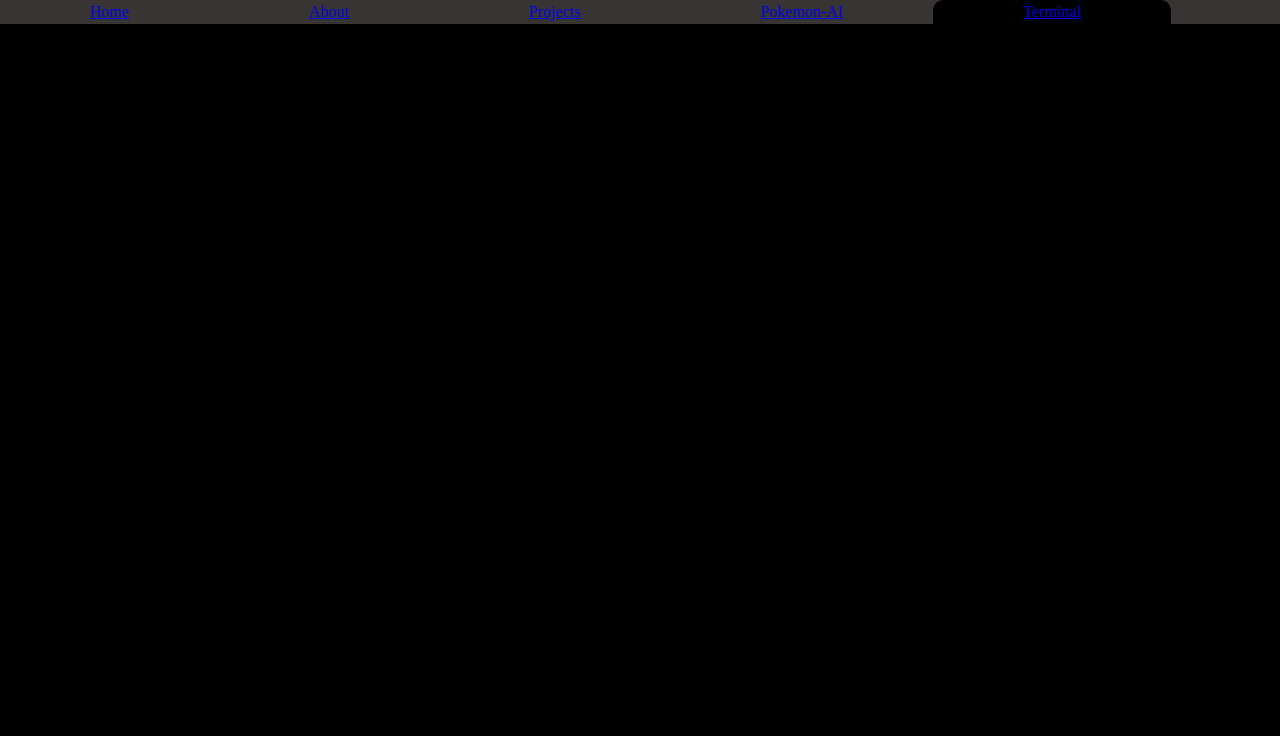
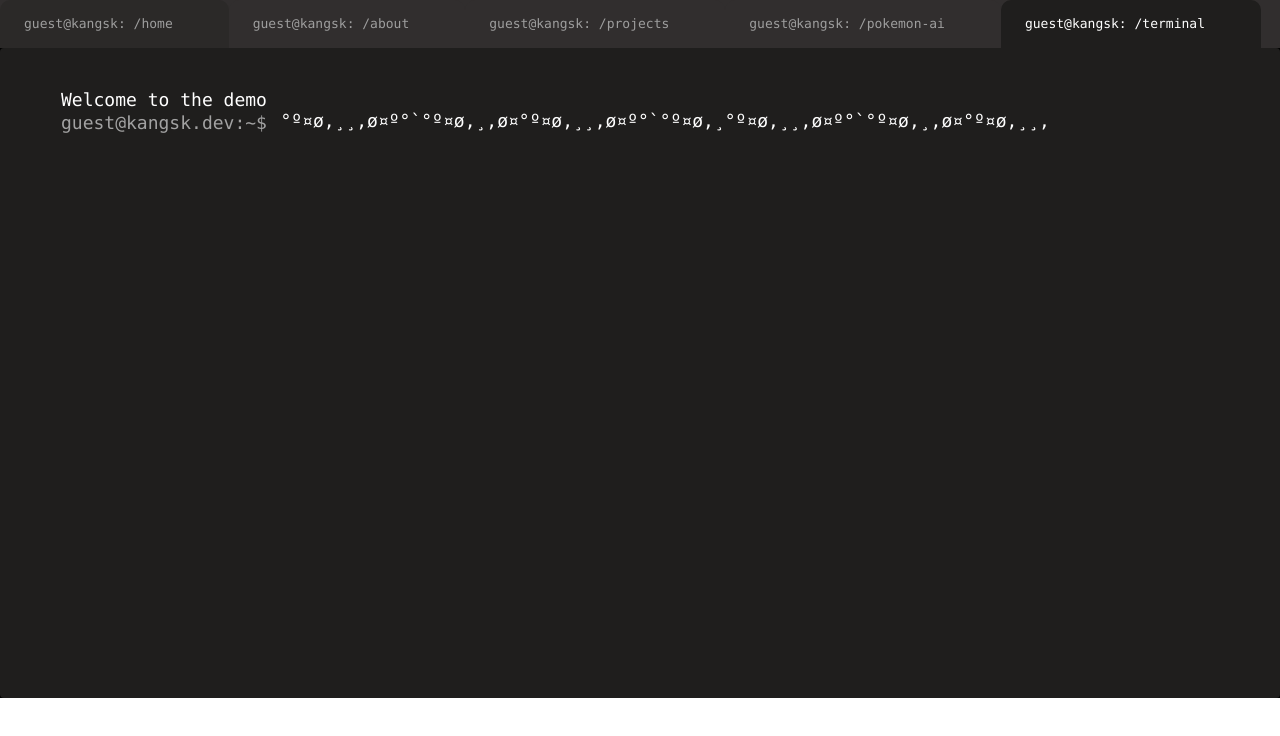
Before and after one commit to skang188144/kangsk.dev, a React (Create React App) app: page /terminal in a window 1280 px wide. Shown: the top 736 px of the page. Built offline with nearby package versions, Linux system fonts and the light colour scheme.

Commit message:
Completed importing terminal user interface, with a work in progress non-responsive navbar

```diff
--- a/src/App.js
+++ b/src/App.js
@@ -6,8 +6,10 @@ import About from './components/pages/About';
 import Projects from './components/pages/Projects';
 import Pokemon_AI from './components/pages/Pokemon_AI';
 import Terminal from './components/pages/Terminal';
+import { useEffect } from 'react';
 
 function App() {
+
   return (
     <div className='App'>
       <Navbar/>
--- a/src/components/Navbar.css
+++ b/src/components/Navbar.css
@@ -1,5 +1,5 @@
 .Navbar {
-    background-color: #383434;
+    background-color: #312e2e;
     color: white;
     display: flex;
     align-items: center;
@@ -15,14 +15,40 @@
 .Navbar ul li {
     display: inline;
     list-style: none;
-    padding-left: 90px;
-    padding-right: 90px;
-    padding-top: 3px;
-    padding-bottom: 3px;
-    font-size: 1rem;
+    font-size: small;
     border-radius: 10px 10px 0px 0px;
+    height: 6dvh;
+    font-family: 'Fira Mono', Consolas, Menlo, Monaco, 'Courier New', Courier, monospace;
+    background-color: #312e2e;
+    color: #9e9e9e
 }
 
-.Navbar ul li Link {
-    font-family: "Courier New", Courier, monospace;
+.Navbar ul li:hover {
+    display: inline;
+    list-style: none;
+    font-size: small;
+    border-radius: 10px 10px 0px 0px;
+    font-family: 'Fira Mono', Consolas, Menlo, Monaco, 'Courier New', Courier, monospace;
+    background-color: #2b2928;
+    color: #9e9e9e
 }
+
+.Navbar ul li.active {
+    display: inline;
+    list-style: none;
+    font-size: small;
+    border-radius: 10px 10px 0px 0px;
+    font-family: 'Fira Mono', Consolas, Menlo, Monaco, 'Courier New', Courier, monospace;
+    background-color: #1f1e1d;
+    color: white;
+}
+
+a {
+    color: inherit;
+    text-decoration: none;
+    display: block;
+    padding-left: 3dvh;
+    padding-right: 7dvh;
+    padding-top: 2dvh;
+    padding-bottom: 2dvh;
+}
--- a/src/components/Navbar.js
+++ b/src/components/Navbar.js
@@ -1,64 +1,29 @@
 import './Navbar.css';
-import { useEffect, useState } from 'react';
 import { Link, useLocation } from 'react-router-dom'
 
 const Navbar = () => {
-    const [homeListItemColor, setHomeListItemColor] = useState('#383434')
-    const [aboutListItemColor, setAboutListItemColor] = useState('#383434')
-    const [projectsListItemColor, setProjectsListItemColor] = useState('#383434')
-    const [pokemonAIListItemColor, setPokemonAIListItemColor] = useState('#383434')
-    const [terminalListItemColor, setTerminalListItemColor] = useState('#383434')
-
     const location = useLocation()
-
-    const grayAllListItems = () => {
-        setHomeListItemColor('#383434')
-        setAboutListItemColor('#383434')
-        setProjectsListItemColor('#383434')
-        setPokemonAIListItemColor('#383434')
-        setTerminalListItemColor('#383434')
-    }
-
-    useEffect(() => {
-        if (location.pathname === '/') {
-            grayAllListItems()
-            setHomeListItemColor('black')
-        } else if (location.pathname === '/about') {
-            grayAllListItems()
-            setAboutListItemColor('black')
-        } else if (location.pathname === '/projects') {
-            grayAllListItems()
-            setProjectsListItemColor('black')
-        } else if (location.pathname === '/pokemon-ai') {
-            grayAllListItems()
-            setPokemonAIListItemColor('black')
-        } else if (location.pathname === '/terminal') {
-            grayAllListItems()
-            setTerminalListItemColor('black')
-        }
-    })
 
     return (
         <>
             <nav className='Navbar'>
                 <ul>
-                    <li className='HomeListItem' style={{ backgroundColor: homeListItemColor }}>
-                        <Link to="/">Home</Link>
+                    <li className={location.pathname === '/' ? 'active' : ''}>
+                        <Link to="/" className='HomeListItemLink'>guest@kangsk: /home</Link>
                     </li>
-                    <li className='AboutListItem' style={{ backgroundColor: aboutListItemColor }}>
-                        <Link to="/about">About</Link>
+                    <li className={location.pathname === '/about' ? 'active' : ''}>
+                        <Link to="/about">guest@kangsk: /about</Link>
                     </li>
-                    <li className='ProjectsListItem' style={{ backgroundColor: projectsListItemColor }}>
-                        <Link to="/projects">Projects</Link>
+                    <li className={location.pathname === '/projects' ? 'active' : ''}>
+                        <Link to="/projects">guest@kangsk: /projects</Link>
                     </li>
-                    <li className='PokemonAIListItem' style={{ backgroundColor: pokemonAIListItemColor }}>
-                        <Link to="/pokemon-ai">Pokemon-AI</Link>
+                    <li className={location.pathname === '/pokemon-ai' ? 'active' : ''}>
+                        <Link to="/pokemon-ai">guest@kangsk: /pokemon-ai</Link>
                     </li>
-                    <li className='TerminalListItem' style={{ backgroundColor: terminalListItemColor }}>
-                        <Link to="/terminal">Terminal</Link>
+                    <li className={location.pathname === '/terminal' ? 'active' : ''}>
+                        <Link to="/terminal">guest@kangsk: /terminal</Link>
                     </li>
                 </ul>
-
             </nav>
         </>
     );
--- /dev/null
+++ b/src/components/TerminalComponent.css
@@ -0,0 +1,68 @@
+.TerminalWrapper {
+    width: 100%;
+    background: #1f1e1d;
+    color: white;
+    font-size: 18px;
+    font-family: 'Fira Mono', Consolas, Menlo, Monaco, 'Courier New', Courier, monospace;
+    border-radius: 4px;
+    padding: 25px 45px 25px 45px;
+    position: relative;
+    -webkit-box-sizing: border-box;
+            box-sizing: border-box;
+}
+
+.Terminal {
+    overflow: auto;
+    display: flex;
+    flex-direction: column;
+    width: inherit;
+    height: inherit;
+}
+
+  .TerminalLineWrapper {
+    white-space: pre;
+  }
+
+  .TerminalLineWrapper:before {
+    /* Set up defaults and ensure empty lines are displayed. */
+    display: inline-block;
+    vertical-align: middle;
+    color: #a2a2a2;
+  }
+
+  .TerminalLinePromptWrapper[terminalprompt]:before {
+    margin-right: 0.75em;
+    content: attr(terminalprompt);
+  }
+
+  .TerminalWrapper:focus-within .TerminalLineCursorWrapper .TerminalLineCursor {
+    position: relative;
+    display: inline-block;
+    width: 0.55em;
+    height: 0.93em;
+    top: 0.225em;
+    background: #fff;
+    -webkit-animation: blink 1s infinite;
+            animation: blink 1s infinite;
+  }
+
+  /* Cursor animation */
+
+  @-webkit-keyframes blink {
+    50% {
+        opacity: 0;
+    }
+  }
+
+  @keyframes blink {
+    50% {
+        opacity: 0;
+    }
+  }
+
+  .TerminalHiddenInput {
+        font-size: inherit;
+        font-family: inherit;
+        position: fixed;
+        left: -1000px;
+  }
--- /dev/null
+++ b/src/components/TerminalComponent.js
@@ -0,0 +1,132 @@
+import { useEffect, useState, useRef, KeyboardEvent, ChangeEvent, ReactNode, ReactNodeArray } from "react"
+import './TerminalComponent.css';
+
+const TerminalComponent = ({prompt, height = "600px", colorMode, onInput, children, startingInputValue = "", scrollToPosition = true}) => {
+    const [input, setInput] = useState('')
+    const [cursorPosition, setCursorPosition] = useState(0)
+    const scrollIntoViewRef = useRef(null)
+
+    /*
+     * useEffect() hooks
+     */
+
+    // Set the starting input value
+    useEffect(() => {
+        setInput(startingInputValue.trim())
+    }, [startingInputValue])
+
+    // Scroll down when the user presses enter and new output appears
+    useEffect(() => {
+        setTimeout(scrollIntoViewRef?.current?.scrollIntoView({ behavior: "auto", block: "nearest" }), 500);
+    }, [children])
+
+    // Scroll down when the user inputs anything, even without pressing enter
+    useEffect(() => {
+        setTimeout(scrollIntoViewRef?.current?.scrollIntoView({ behavior: "auto", block: "nearest" }), 500);
+    }, [input])
+
+    // Play typing animation for initial text
+    useEffect(() => {
+        triggerTypeAnimation('°º¤ø,¸¸,ø¤º°`°º¤ø,¸,ø¤°º¤ø,¸¸,ø¤º°`°º¤ø,¸°º¤ø,¸¸,ø¤º°`°º¤ø,¸,ø¤°º¤ø,¸¸,ø¤º°`°º¤ø,¸');
+    }, [])
+
+    // Attach click listener to focus the hidden input box at all times the user is clicking anywhere on the site contents
+    useEffect(() => {
+        if (onInput == null) {
+            return;
+        }
+
+        const terminalWrapper = document.getElementsByClassName('TerminalWrapper')[0];
+
+        const listener = (() => (terminalWrapper?.querySelector('.TerminalHiddenInput'))?.focus());
+
+        terminalWrapper.addEventListener('click', listener);
+
+        return () => {
+            terminalWrapper.removeEventListener('click', listener.listener);
+        }
+    }, [onInput]);
+
+    /*
+     * Utility Functions
+     */
+
+    const clamp = (value, min, max) => {
+        if (value > max) return max;
+        if (value < min) return min;
+        return value;
+    }
+
+    // Calculates the total width in pixels of the characters to the right of the cursor.
+    // Create a temporary span element to measure the width of the characters.
+    const calculateInputWidth = (inputElement, chars) => {
+        const span = document.createElement('span');
+        span.style.visibility = 'hidden';
+        span.style.position = 'absolute';
+        span.style.fontSize = window.getComputedStyle(inputElement).fontSize;
+        span.style.fontFamily = window.getComputedStyle(inputElement).fontFamily;
+        span.innerText = chars;
+        document.body.appendChild(span);
+        const width = span.getBoundingClientRect().width;
+        document.body.removeChild(span);
+        // Return the negative width, since the cursor position is to the left of the input suffix
+        return -width;
+    };
+
+    /*
+     * Input Functions
+     */
+
+    const updateInput = (event) => {
+        setInput(event.target.value)
+    }
+
+    const handleInput = (event) => {
+        if (event.key === "Enter") {
+            onInput(input)
+            setCursorPosition(0)
+            setInput("")
+            return;
+        } else if (event.key === "ArrowUp" || event.key === "ArrowDown" || event.key === "ArrowLeft" || event.key === "ArrowRight" || event.key === 'Delete') {
+            const inputElement = event.currentTarget;
+
+            let charsToRightOfCursor = "";
+            let cursorIndex = input.length - (inputElement.selectionStart || 0);
+            cursorIndex = clamp(cursorIndex, 0, input.length);
+
+            if (event.key === 'ArrowLeft') {
+                if(cursorIndex > input.length - 1) cursorIndex--;
+                charsToRightOfCursor = input.slice(input.length - 1 - cursorIndex);
+            }
+            else if (event.key === 'ArrowRight' || event.key === 'Delete') {
+                charsToRightOfCursor = input.slice(input.length - cursorIndex + 1);
+            }
+            else if (event.key === 'ArrowUp') {
+                charsToRightOfCursor = input.slice(0)
+            }
+
+            const inputWidth = calculateInputWidth(inputElement, charsToRightOfCursor);
+            console.log('charsToRightOfCursor: ' + charsToRightOfCursor);
+            setCursorPosition(inputWidth);
+        }
+    }
+
+    async function triggerTypeAnimation (typedValue) {
+        for (let i = 0; i < typedValue.length; i++) {
+            await setTimeout(setInput, 200 + i * 75, typedValue.slice(0, i + 1));
+        }
+    }
+
+    return (
+        <div className={ 'TerminalWrapper' }>
+            <div className="Terminal" style={ { height } }>
+                { children }
+                <div className="TerminalLineWrapper TerminalLinePromptWrapper TerminalLineCursorWrapper" terminalprompt={ prompt || '$' }>{ input }<span className="TerminalLineCursor" style={{ left: `${cursorPosition + 1}px` }}></span></div>
+                <div ref={ scrollIntoViewRef }></div>
+            </div>
+            <input className="TerminalHiddenInput" value={ input } autoFocus={ onInput != null } onChange={ updateInput } onKeyDown={ handleInput }/>
+        </div>
+      );
+}
+
+export default TerminalComponent;
--- a/src/components/pages/Home.css
+++ b/src/components/pages/Home.css
@@ -1,7 +1,10 @@
+@import url('https://fonts.googleapis.com/css2?family=Source+Code+Pro:ital,wght@0,200..900;1,200..900&display=swap');
+
 .Terminal {
     background-color: transparent;
     color: white;
     height: 100vh;
+    width: 100vw;
     padding: 1rem;
     box-sizing: border-box;
 }
@@ -11,6 +14,31 @@ input {
     outline: none;
     margin: 0;
     padding: 0;
+    width: 70vw;
     background-color: transparent;
     color: white;
+    font-family: "Source Code Pro";
 }
+
+.Prompt {
+    display: inline-block;
+    font-family: "Source Code Pro";
+}
+
+.BlockCaret {
+    animation: blink infinite 1s step-end;
+    background-color: hsla(1, 1%, 100%, 1);
+    color: #000;
+    height: 16px;
+    width: 8px;
+}
+
+@keyframes blink {
+    from,
+    to {
+      background-color: transparent;
+    }
+    50% {
+      background-color: white;
+    }
+}
--- a/src/components/pages/Home.js
+++ b/src/components/pages/Home.js
@@ -17,11 +17,13 @@ const Home = () => {
 
     return (
         <div className='Terminal'>
+            <div className="Prompt">guest@kangsk.dev:/home$</div>
             <input
                 type='text'
                 value={input}
                 onChange={onChange}
                 onKeyDown={onEnter}/>
+            <div className="BlockCaret"></div>
         </div>
     );
 }
--- a/src/components/pages/Terminal.js
+++ b/src/components/pages/Terminal.js
@@ -1,29 +1,18 @@
 import { useState } from "react"
-import './Terminal.css';
+import TerminalComponent from '../TerminalComponent';
+import '../TerminalComponent.css';
 
 const Terminal = () => {
-    const [input, setInput] = useState('')
-
-    const onChange = (event) => {
-        setInput(event.target.value)
-    }
-
-    const onEnter = (event) => {
-        if (event.key === "Enter") {
-            window.alert("test")
-        }
-    }
+    const [terminalLineData, setTerminalLineData] = useState([<div>Welcome to the demo</div>])
 
     return (
-        <>
-            <div className='Terminal'>
-                <input
-                    type='text'
-                    value={input}
-                    onChange={onChange}
-                    onKeyDown={onEnter}/>
-            </div>
-        </>
+        <TerminalComponent prompt='guest@kangsk.dev:~$' onInput={ terminalInput => {
+            let newData = [...terminalLineData]
+            newData.push(<div terminalprompt='guest@kangsk.dev:~$' className="TerminalLineWrapper TerminalLinePromptWrapper">{ terminalInput }</div>)
+            setTerminalLineData(newData)
+            }}>
+            { terminalLineData }
+        </TerminalComponent>
     );
 }
 
```
Also changed, not shown: src/components/pages/Terminal.css (+7 -0 lines).
